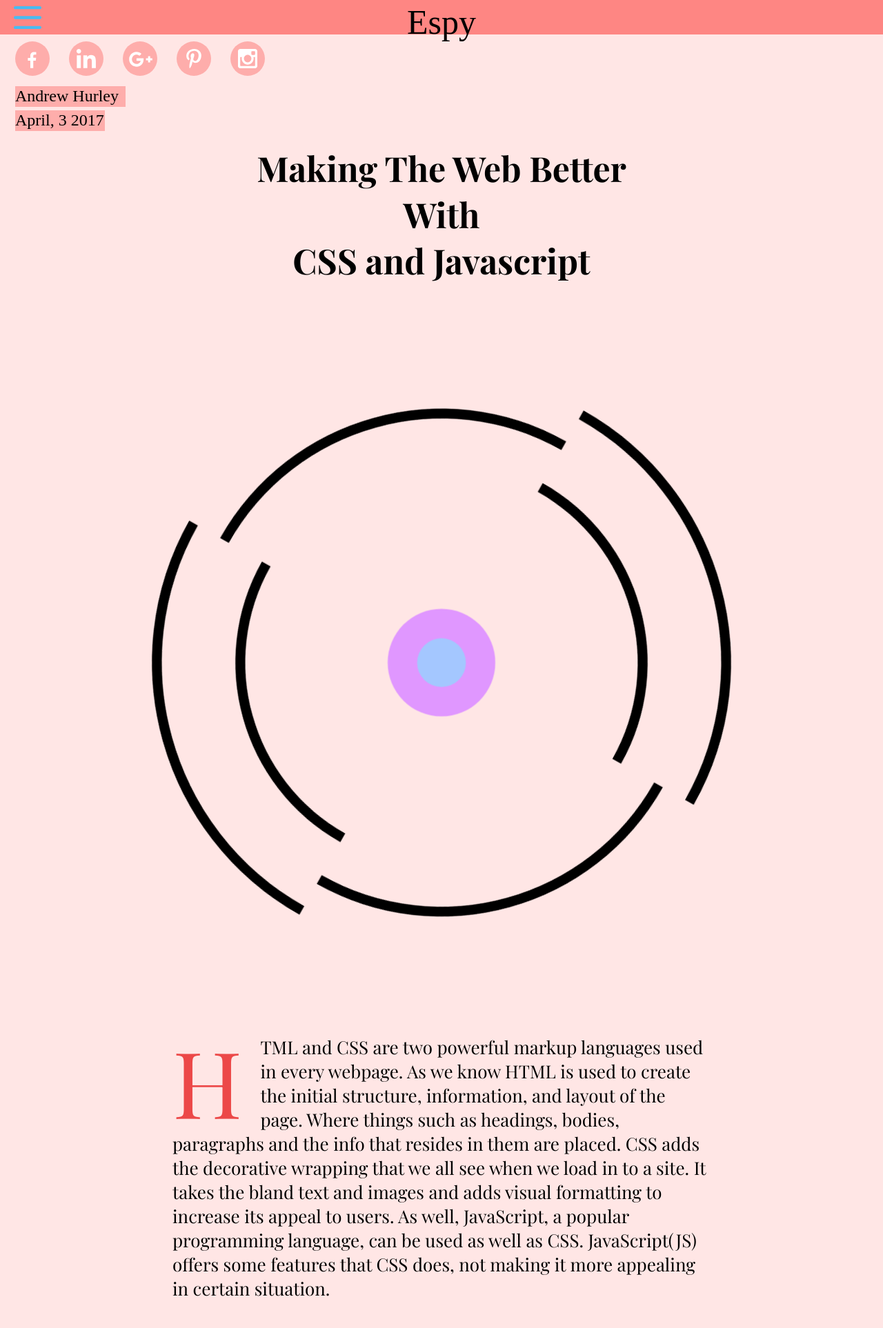
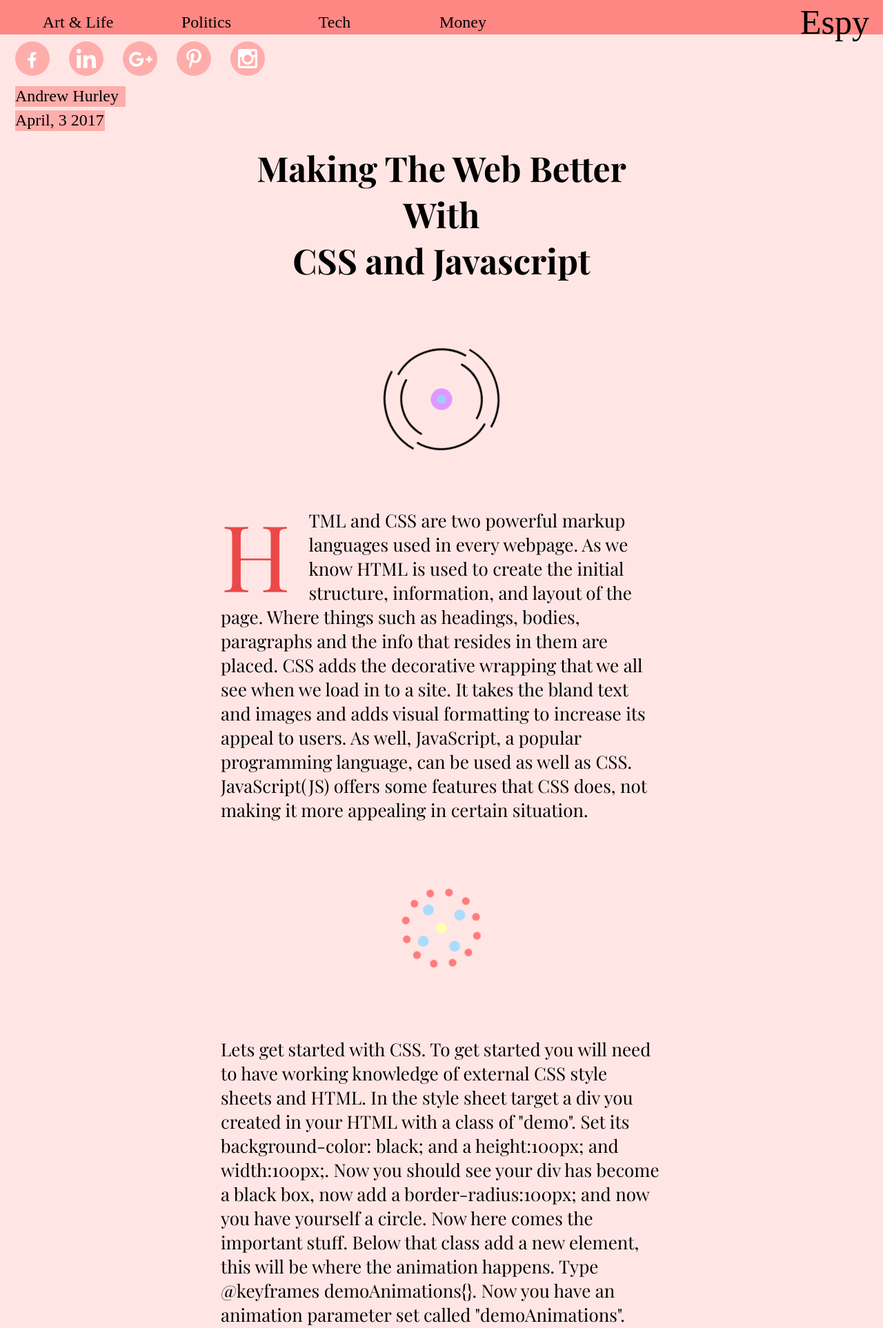
Before and after one commit to HurleyAndrew/article_site, a PHP site: page / in a window 1280 px wide. Shown: the top 1926 px of the page at 69% size. Run offline with PHP 8.4, Linux system fonts and the light colour scheme; data that the repository does not hold is empty.

Commit message:
added navigation variance

```diff
--- a/index.css
+++ b/index.css
@@ -395,6 +395,19 @@ span {
   margin-right: auto;
   margin-left: auto; }
 
+.expand_nav {
+  display: none; }
+
+.expand_tab {
+  float: left;
+  height: 50px;
+  width: 15%;
+  text-align: center;
+  font-size: 24px; }
+
+.expand_tab:hover {
+  background-color: #FEADAB; }
+
 /* Extra small devices (portrait phones, less than 576px)*/
 /* No media query since this is the default in Bootstrap*/
 /*Small devices (landscape phones, 576px and up)*/
@@ -480,7 +493,18 @@ span {
 
   .para_format {
     margin-right: 70px;
-    margin-left: 70px; } }
+    margin-left: 70px; }
+
+  .nav_icon {
+    display: none; }
+
+  nav {
+    text-align: right;
+    padding-left: 20px;
+    padding-right: 20px; }
+
+  .expand_nav {
+    display: block; } }
 @media (min-width: 992px) and (max-width: 1199px) {
   code {
     font-size: 18px; }
@@ -500,32 +524,67 @@ span {
 
   .para_format {
     margin-right: 130px;
-    margin-left: 130px; } }
+    margin-left: 130px; }
+
+  .nav_icon {
+    display: none; }
+
+  nav {
+    text-align: right;
+    padding-left: 20px;
+    padding-right: 20px; }
+
+  .expand_nav {
+    display: block; } }
 @media (min-width: 1200px) {
   code {
-    font-size: 20px; }
+    font-size: 22px; }
 
   #Layer_1, #Layer_2, #Layer_3 {
     transform: scale(0.7);
-    margin: auto;
-    margin-top: -130px;
-    margin-bottom: -130px; }
-
-  svg#Layer_2 {
-    margin-top: -200px !important;
-    margin-bottom: -200px !important; }
+    margin: auto; }
 
   svg#Layer_4, svg#Layer_3 {
     transform: scale(0.7); }
-    svg#Layer_4 svg#Layer_3, svg#Layer_3 svg#Layer_3 {
-      padding-top: 100px;
-      padding-bottom: 100px; }
-    svg#Layer_4 svg#Layer_4, svg#Layer_3 svg#Layer_4 {
-      padding-top: -300px;
-      padding-bottom: -300px; }
+
+  svg#Layer_3 {
+    padding-top: 100px;
+    padding-bottom: 100px; }
+
+  svg#Layer_4 {
+    padding-top: -300px;
+    padding-bottom: -300px; }
 
   .para_format {
-    margin-right: 250px;
-    margin-left: 250px; } }
+    margin-right: 25%;
+    margin-left: 25%; }
+
+  .animation_three {
+    margin: auto; }
+
+  svg {
+    margin-left: 40% !important;
+    margin-right: 40% !important; }
+
+  .commenter_cont {
+    width: 30%; }
+
+  .usernames {
+    width: 60%; }
+
+  form {
+    width: 50%;
+    margin: auto; }
+
+  .nav_icon {
+    display: none; }
+
+  nav {
+    text-align: right;
+    padding-left: 20px;
+    padding-right: 20px; }
+
+  .expand_nav {
+    display: block; } }
 
 /*# sourceMappingURL=index.css.map */
--- a/index.php
+++ b/index.php
@@ -64,13 +64,21 @@ if (isset($_POST['comment']) && !empty($_POST['comment'])) {
     <div class="nav_icon">
 
     </div>
+    <div class="expand_nav">
+        <div class="expand_tab">Art & Life</div>
+        <div class="expand_tab">Politics</div>
+        <div class="expand_tab">Tech</div>
+        <div class="expand_tab">Money</div>
+    </div>
     Espy
+
     <div class="nav_extend__cont">
         <div class="tab">Art & Life</div>
         <div class="tab">Politics</div>
         <div class="tab">Tech</div>
         <div class="tab">Money</div>
     </div>
+
 </nav>
 <div class="main">
 
--- a/index.scss
+++ b/index.scss
@@ -469,7 +469,19 @@ span {
   margin-left: auto;
 
 }
-
+.expand_nav {
+  display: none;
+}
+.expand_tab{
+  float: left;
+  height:50px;
+  width:15%;
+  text-align: center;
+  font-size:24px;
+}
+.expand_tab:hover{
+  background-color: #FEADAB;
+}
 /* Extra small devices (portrait phones, less than 576px)*/
 /* No media query since this is the default in Bootstrap*/
 
@@ -542,7 +554,7 @@ span {
     margin-top: -200px !important;
     margin-bottom: -200px !important;
   }
-  svg#Layer_4, svg#Layer_3{
+  svg#Layer_4, svg#Layer_3 {
     transform: scale(0.7);
 
   }
@@ -564,13 +576,24 @@ span {
     margin-top: -200px !important;
     margin-bottom: -200px !important;
   }
-  svg#Layer_4, svg#Layer_3{
+  svg#Layer_4, svg#Layer_3 {
     transform: scale(0.7);
 
   }
   .para_format {
     margin-right: 70px;
     margin-left: 70px;
+  }
+  .nav_icon{
+    display: none;
+  }
+  nav{
+    text-align: right;
+    padding-left: 20px;
+    padding-right: 20px;
+  }
+  .expand_nav{
+    display: block;
   }
 }
 
@@ -590,7 +613,7 @@ span {
     margin-top: -200px !important;
     margin-bottom: -200px !important;
   }
-  svg#Layer_4, svg#Layer_3{
+  svg#Layer_4, svg#Layer_3 {
     transform: scale(0.7);
 
   }
@@ -598,38 +621,75 @@ span {
     margin-right: 130px;
     margin-left: 130px;
   }
+  .nav_icon{
+    display: none;
+  }
+  nav{
+    text-align: right;
+    padding-left: 20px;
+    padding-right: 20px;
+  }
+  .expand_nav{
+    display: block;
+  }
 }
 
 // Extra large devices (large desktops, 1200px and up)
 @media (min-width: 1200px) {
   code {
-    font-size: 20px;
+    font-size: 22px;
   }
   #Layer_1, #Layer_2, #Layer_3 {
     transform: scale(0.7);
     margin: auto;
-    margin-top: -130px;
-    margin-bottom: -130px;
+
 
   }
-  svg#Layer_2 {
-    margin-top: -200px !important;
-    margin-bottom: -200px !important;
 
+  svg#Layer_4, svg#Layer_3 {
+    transform: scale(0.7);
   }
-  svg#Layer_4, svg#Layer_3{
-    transform: scale(0.7);
-    svg#Layer_3{
-      padding-top:100px;
-      padding-bottom:100px;
-    }
-    svg#Layer_4{
-      padding-top:-300px;
-      padding-bottom:-300px;
-    }
+  svg#Layer_3 {
+    padding-top: 100px;
+    padding-bottom: 100px;
   }
+
+  svg#Layer_4 {
+    padding-top: -300px;
+    padding-bottom: -300px;
+  }
+
   .para_format {
-    margin-right: 250px;
-    margin-left: 250px;
+    margin-right: 25%;
+    margin-left: 25%;
+  }
+
+  .animation_three{
+    margin:auto;
+  }
+  svg {
+    margin-left: 40% !important;
+    margin-right: 40% !important;
+  }
+  .commenter_cont{
+    width:30%;
+  }
+  .usernames{
+    width:60%;
+  }
+  form{
+    width:50%;
+    margin:auto;
+  }
+  .nav_icon{
+    display: none;
+  }
+  nav{
+    text-align: right;
+    padding-left: 20px;
+    padding-right: 20px;
+  }
+  .expand_nav{
+    display: block;
   }
 }
```
Also changed, not shown: 1 other file.
